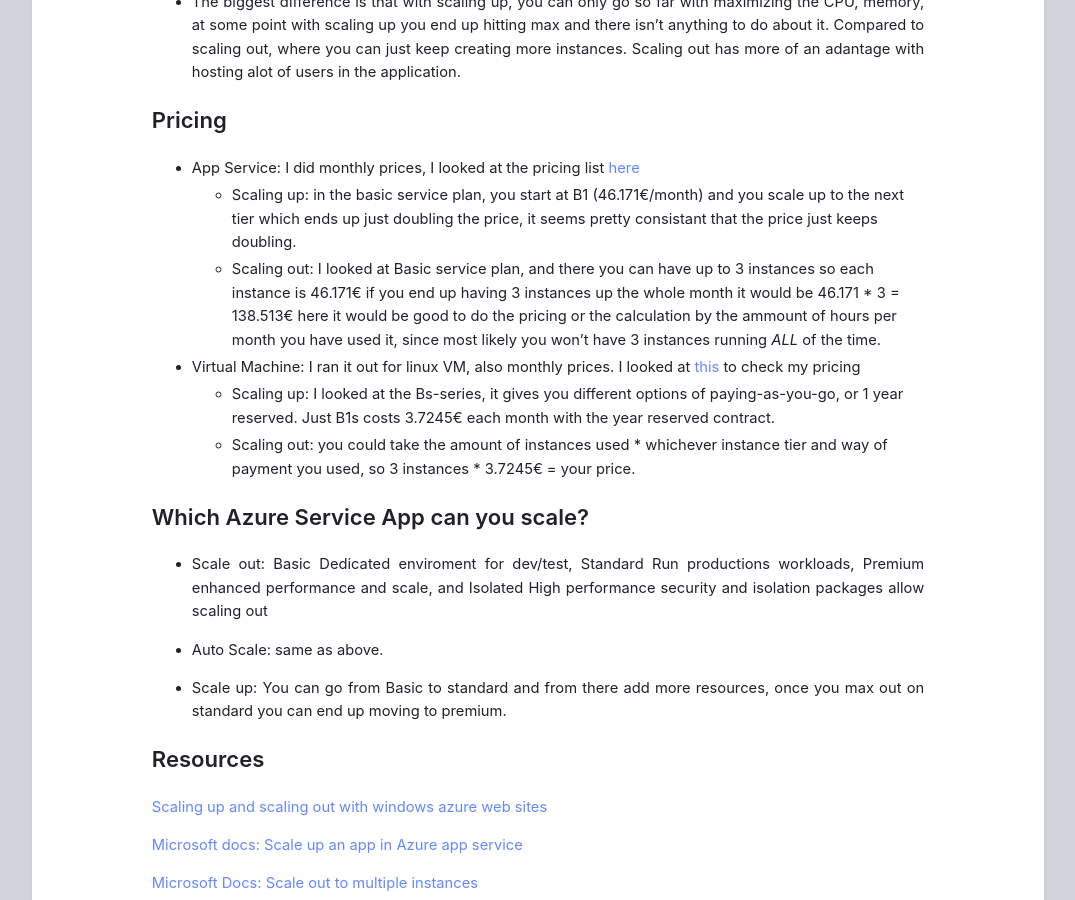
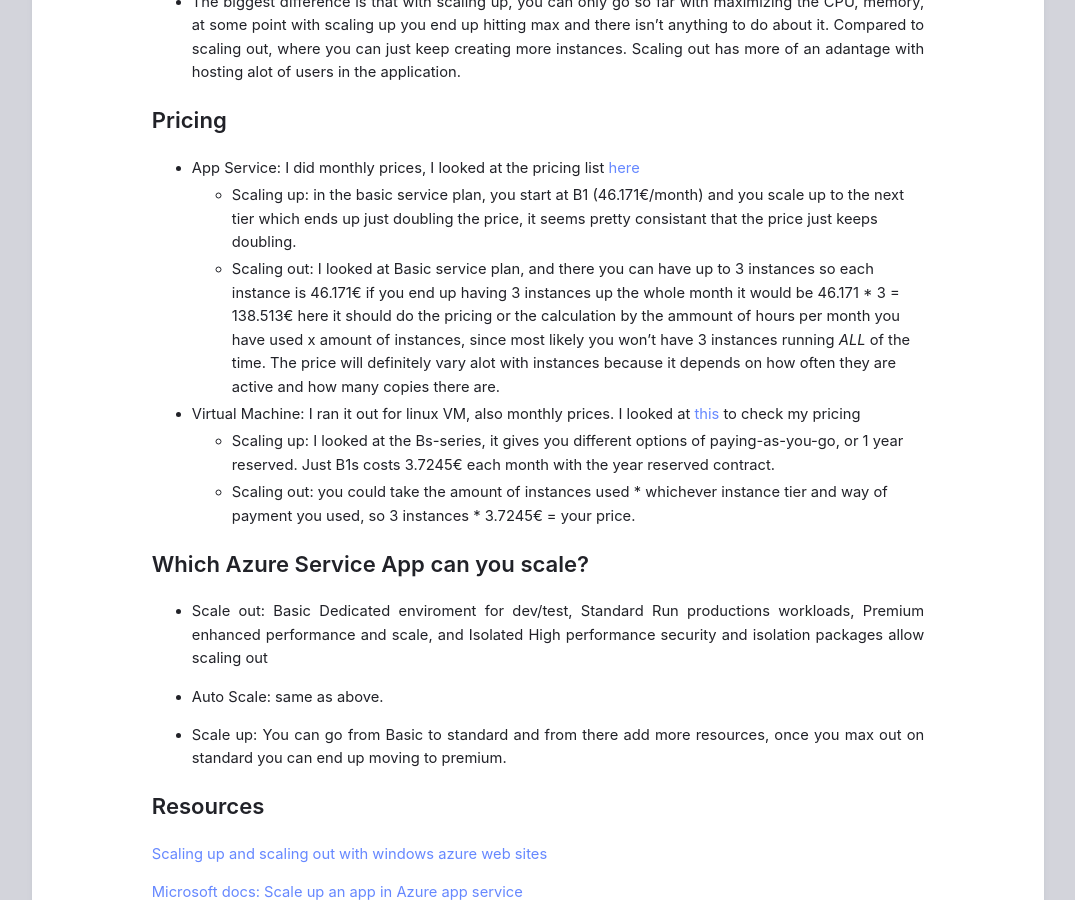
Before and after one commit to Alejandratala/alejandratala.github.io, a Jekyll site: the page built from _posts/2020-10-08-Scaling-up-and-out.md, in a window 1280 px wide and 900 px high, scrolled down 1903 px. Shown: the whole window, without its empty margins (102-1177 px from the left). Built offline with Jekyll 4.4.1, drawn with Linux system fonts in a browser that asks for light colours.

Commit message:
Update 2020-10-08-Scaling-up-and-out.md

```diff
--- a/_posts/2020-10-08-Scaling-up-and-out.md
+++ b/_posts/2020-10-08-Scaling-up-and-out.md
@@ -32,7 +32,8 @@
 
 * App Service: I did monthly prices, I looked at the pricing list [here](ttps://azure.microsoft.com/en-us/pricing/details/app-service/windows/)
     * Scaling up: in the basic service plan, you start at B1 (46.171€/month) and you scale up to the next tier which ends up just doubling the price, it seems pretty consistant that the price just keeps doubling.
-    * Scaling out: I looked at Basic service plan, and there you can have up to 3 instances so each instance is 46.171€ if you end up having 3 instances up the whole month it would be 46.171 * 3 = 138.513€ here it would be good to do the pricing or the calculation by the ammount of hours per month you have used it, since most likely you won't have 3 instances running *ALL* of the time.
+    * Scaling out: I looked at Basic service plan, and there you can have up to 3 instances so each instance is 46.171€ if you end up having 3 instances up the whole month it would be 46.171 * 3 = 138.513€ here it should do the pricing or the calculation by the ammount of hours per month you have used x amount of instances, since most likely you won't have 3 instances running *ALL* of the time. The price will definitely vary alot with instances because it depends on how often they are active and how many copies there are.
+
 * Virtual Machine: I ran it out for linux VM, also monthly prices. I looked at [this](https://azure.microsoft.com/en-us/pricing/details/virtual-machines/linux/) to check my pricing
     * Scaling up: I looked at the Bs-series, it gives you different options of paying-as-you-go, or 1 year reserved. Just B1s costs 3.7245€ each month with the year reserved contract.
     * Scaling out: you could take the amount of instances used * whichever instance tier and way of payment you used, so 3 instances * 3.7245€ = your price.
```
